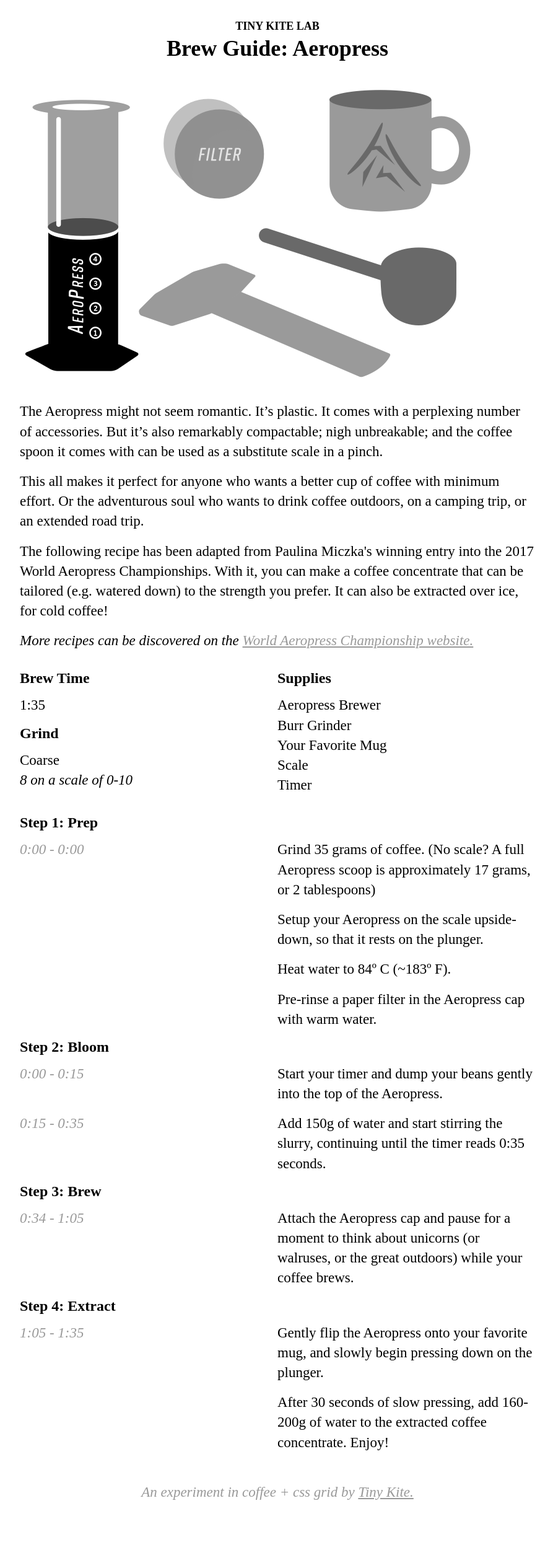
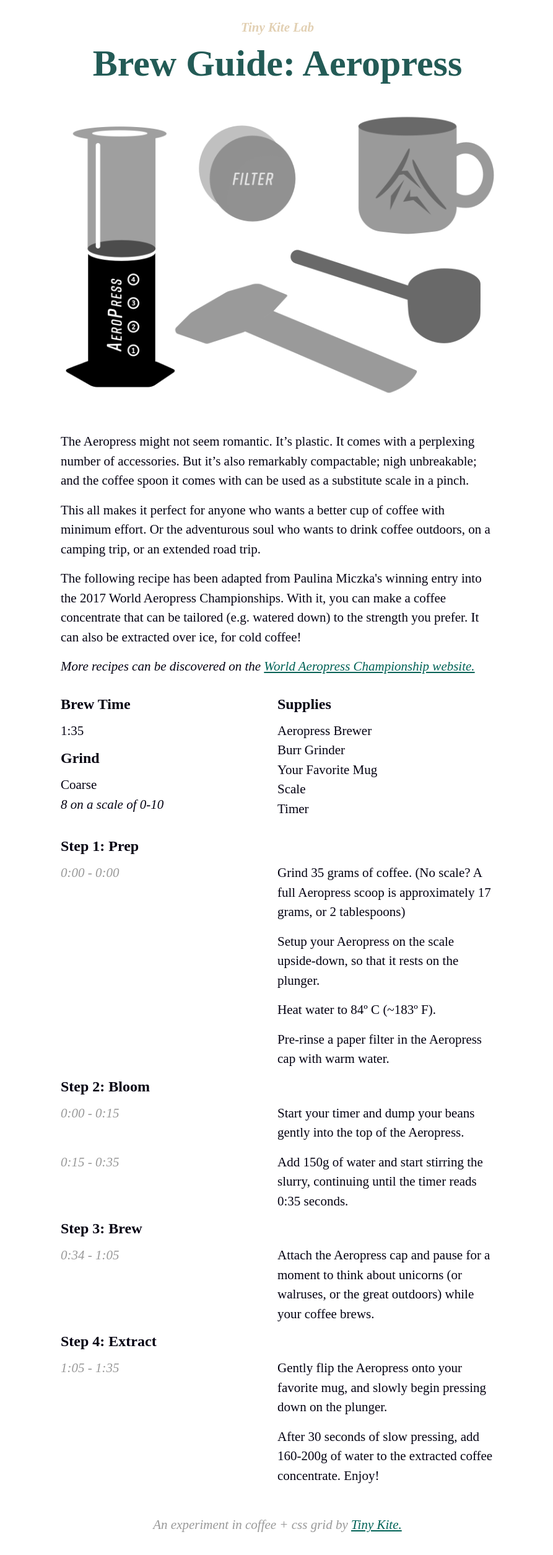
Before and after one commit to tinykite/tinykite.github.io, a Jekyll site: the page built from coffeelab.html, in a window 1280 px wide. Shown: the whole page at 62% size, without its empty margins (192-1085 px from the left). Built offline with Jekyll 4.4.1, drawn with Linux system fonts in a browser that asks for light colours; some web fonts are replaced; before the commit the page ends 2456 px from its top, so only the background shows below that.

Commit message:
Small tweak to typographical hierarchy

```diff
--- a/assets/css/coffee.css
+++ b/assets/css/coffee.scss
@@ -1,3 +1,6 @@
+---
+---
+
 /* Reset */
 html, body, div, object, h1, h2, h3, h4, h5, h6, p, blockquote, object, iframe, ol, ul, li, form, legend, label, table, header, footer, nav, section, figure, hgroup, span, aside, pre, a, img, tr, th, td, tbody, tfoot, summary, time, mark, audio, video, time {
   margin: 0;
@@ -5,12 +8,17 @@
   border: 0;
 }
 
+h2, h3, h4, h5 {
+	font-weight: 700;
+}
+
 body {
 	font-size: 16px;
+	color: darken(#190F6B, 20%);
 }
 
 a:link, a:visited, a:hover, a:active {
-	color: #999;
+	color: #006256;
 }
 
 
@@ -18,11 +26,11 @@
 	margin: 0 auto;
 }
 
-p, h5, li, time { font-size: 23px; }
+p, h5, li, time { font-size: 21px; }
 
 p, time {
 	margin-top: 1rem;
-	line-height: 1.4;
+	line-height: 1.5;
 }
 
 h2 {
@@ -32,23 +40,25 @@
 ul {margin-top: 1rem;}
 
 li { list-style: none;
-	 line-height: 1.4;}
+	 line-height: 1.5;}
 
 time { font-style: italic;
 	color: #999;
 	 }
 
 .logo {
-	font-size: 18px;
+	font-size: 21px;
 	text-align: center;
-text-transform: uppercase;}
+color: #E2D0B3;
+font-style: italic;}
 
-	h1 { font-size: 36px;
+	h1 { font-size: 3.75rem;
 	}
 
 	.container {
 		margin: 0 auto;
-		max-width: 65%;
+		width: 65%;
+		max-width: 700px;
 		padding: 2rem 0;
 	}
 
@@ -56,7 +66,8 @@
 	text-align: center;
 }
 
-h1 {line-height: 1.4;}
+h1 {line-height: 1.5;
+color: #235B56;}
 
 img {
 	max-width: 100%;
@@ -81,7 +92,8 @@
 	grid-column: 2 / 3;
 }
 
-img { margin: 2rem 0 0.5rem 0; }
+img { margin: 2rem 0 2rem 0;
+max-width: 100%; }
 
 h2:nth-of-type(1) {
 	margin-top: 2rem;
```
